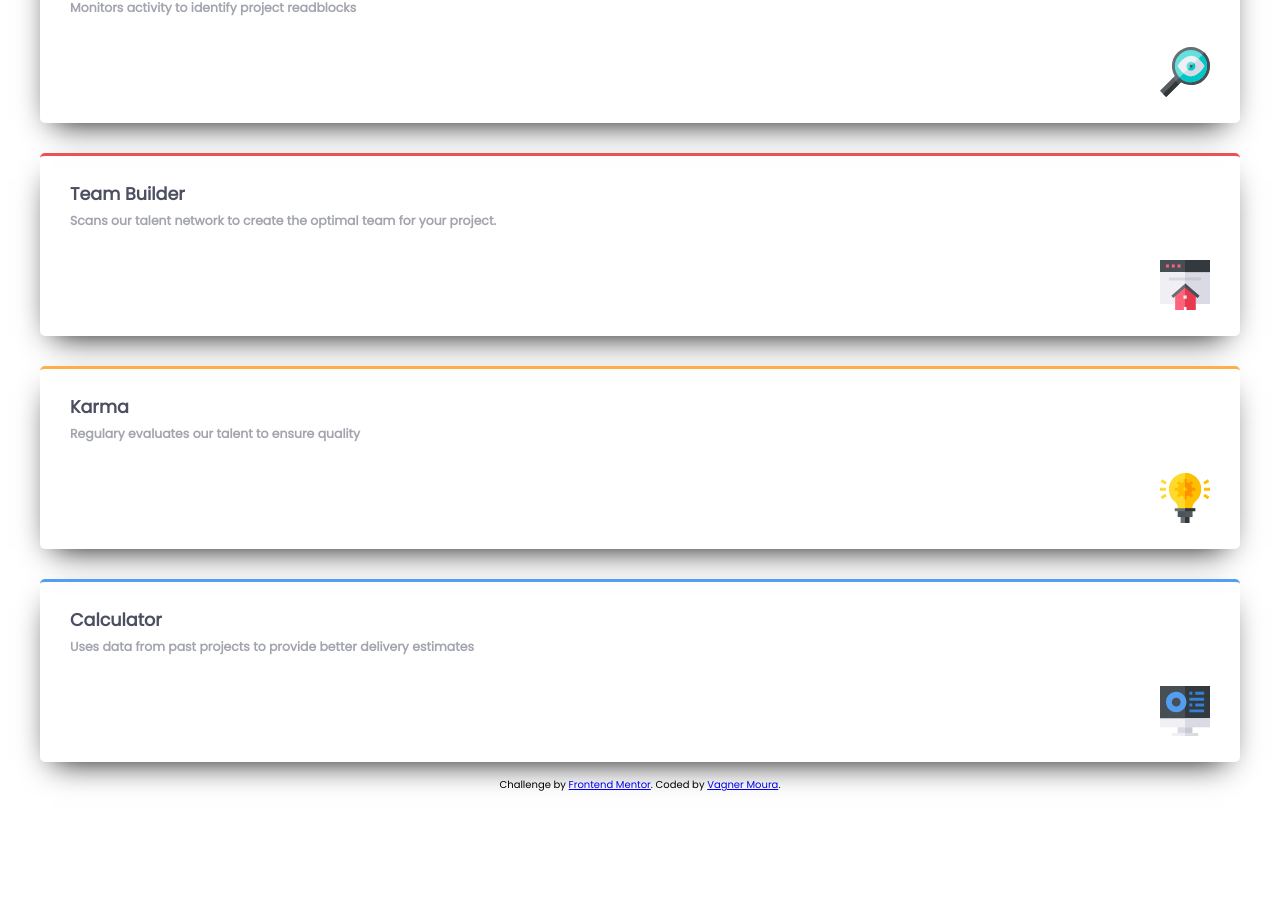
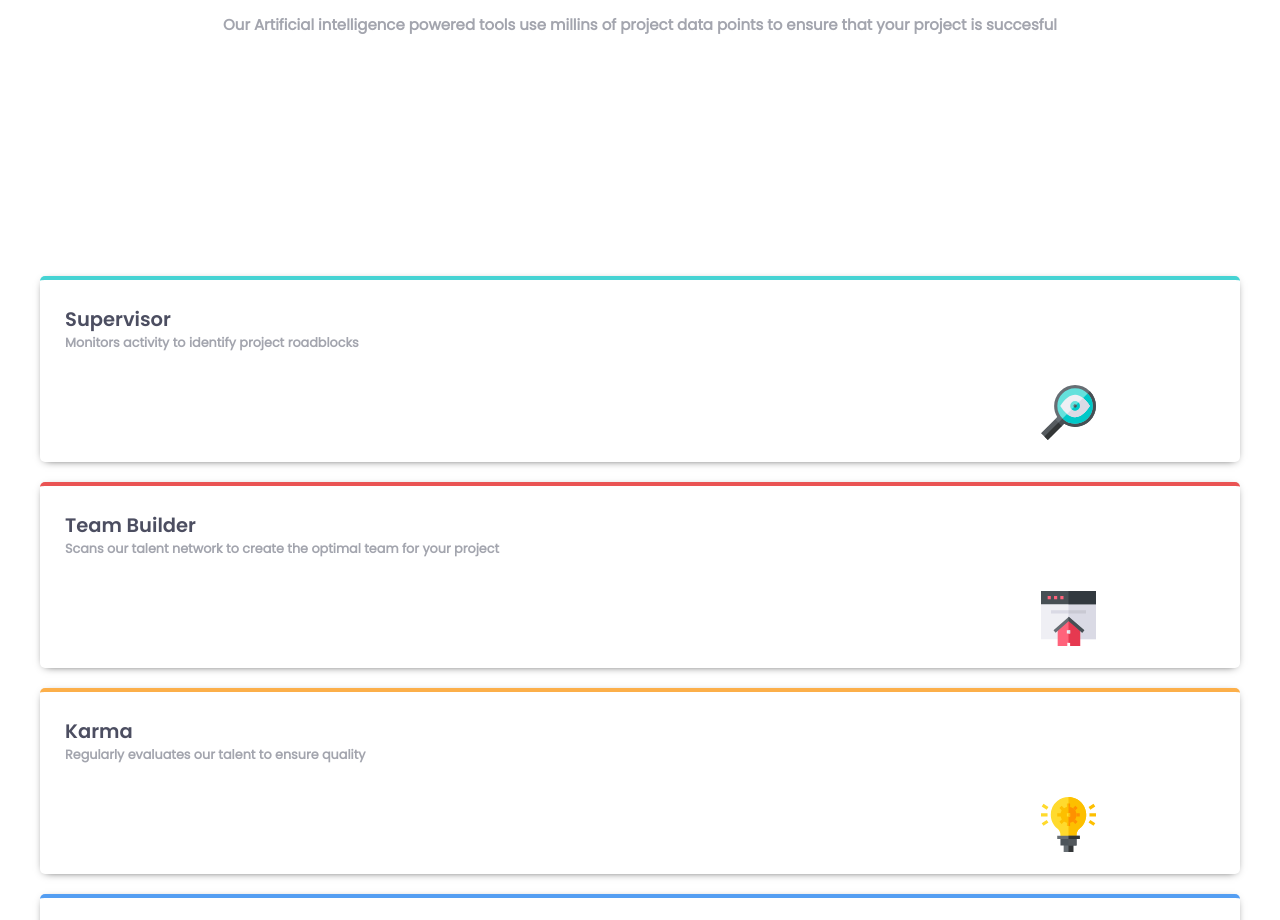
Before and after one commit to VagnerMouraMacedo/four-card-feature-section-master, a plain HTML site: page index.html in a window 1280 px wide. Shown: the part 317-1237 px from the top of the page. Before the commit the page ends 1150 px from the top, so only its background shows below. Drawn offline with Linux system fonts and the light colour scheme.

Commit message:
Nova att

```diff
--- a/index.html
+++ b/index.html
@@ -3,55 +3,54 @@
   <head>
     <meta charset="UTF-8" />
     <meta name="viewport" content="width=device-width, initial-scale=1.0" />
+    <link rel="stylesheet" href="style.css" />
     <title>Document</title>
-    <link rel="stylesheet" href="style.css" />
   </head>
   <body>
     <header>
-      <h2 class="text1">Realible, efficient delivery</h2>
-      <h1 class="text2">Powered by Technology</h1>
+      <h2 class="h1">Realible, efficient delivery</h2>
+      <h2 class="h2">Powered by Technology</h2>
       <p>
-        Our Artificial inteligence powered tools use millons of project data
-        points to ensure that your project is successful
+        Our Artificial intelligence powered tools use millins of project data
+        points to ensure that your project is succesful
       </p>
     </header>
-
     <section>
-      <div class="card1";" >
+      <div class="card one">
         <h3>Supervisor</h3>
-        <h5>Monitors activity to identify project readblocks</h5>
-        <div class="img"><img src="images/icon-supervisor.svg" alt="" /></div>
+        <p>Monitors activity to identify project roadblocks</p>
+        <img src="images/icon-supervisor.svg" alt="img-search" />
       </div>
-      <div class="card2">
+      <div class="card two">
         <h3>Team Builder</h3>
-        <h5>
-          Scans our talent network to create the optimal team for your project.
-        </h5>
-        <div class="img"><img src="images/icon-team-builder.svg" alt="" /></div>
+        <p>
+          Scans our talent network to create the optimal team for your project
+        </p>
+        <img src="images/icon-team-builder.svg" alt="img-house" />
       </div>
-      <div class="card3">
+      <div class="card three">
         <h3>Karma</h3>
-        <h5>
-          Regulary evaluates our talent to ensure quality
-        </h5>
-        <div class="img"><img src="images/icon-karma.svg" alt="" /></div>
+        <p>Regularly evaluates our talent to ensure quality</p>
+        <img
+          src="images/icon-karma.svg"
+          alt="img-
+        light-bulb"
+        />
       </div>
-      <div class="card4">
+      <div class="card four">
         <h3>Calculator</h3>
-        <h5>
-          Uses data from past projects to provide better delivery estimates
-        </h5>
-        <div class="img"><img src="images/icon-calculator.svg" alt="" /></div>
+        <p>Uses data from past projects to provide better delivery estimates</p>
+        <img src="images/icon-calculator.svg" alt="img-monitor" />
       </div>
     </section>
-
-    <div class="attribution">
+    <footer>
       Challenge by
       <a href="https://www.frontendmentor.io?ref=challenge" target="_blank"
         >Frontend Mentor</a
       >. Coded by
-      <a href="https://github.com/VagnerMouraMacedo" target="_blank"  >Vagner Moura</a>.
-    </div>
-
+      <a href="https://github.com/VagnerMouraMacedo" target="_blank"
+        >Vagner Moura</a
+      >.
+    </footer>
   </body>
 </html>
--- /dev/null
+++ b/style.scss
@@ -0,0 +1,107 @@
+* {
+  padding: 0;
+  margin: 0;
+  box-sizing: border-box;
+}
+:root {
+  /* ###Primary */
+  --Red: hsl(0, 78%, 62%);
+  --Cyan: hsl(180, 62%, 55%);
+  --Orange: hsl(34, 97%, 64%);
+  --Blue: hsl(212, 86%, 64%);
+  /* ### Neutral */
+  --Very-Dark-Blue: hsl(234, 12%, 34%);
+  --Grayish-Blue: hsl(229, 6%, 66%);
+  --Very-Light-Gray: hsl(0, 0%, 98%);
+}
+@font-face {
+  font-family: "Poppins-semibold";
+  src: url(fonts/Poppins-SemiBold.ttf);
+}
+@font-face {
+  font-family: "Poppins-light";
+  src: url(fonts/Poppins-Light.ttf);
+}
+@font-face {
+  font-family: "Poppins-regular";
+  src: url(fonts/Poppins-Regular.ttf);
+}
+body {
+  margin: 90px 40px 0;
+  font-family: "Poppins-semibold";
+  font-size: 15px;
+}
+header {
+  margin: 20% 0;
+  text-align: center;
+  width: 100%;
+  .h1 {
+    color: var(--Grayish-Blue);
+    font-family: "Poppins-light";
+    font-size: 1.6em;
+    font-weight: 100;
+  }
+  .h2 {
+    color: var(--Very-Dark-Blue);
+    margin-bottom: 20px;
+    font-size: 1.6em;
+  }
+  p {
+    color: var(--Grayish-Blue);
+    font-family: "Poppins-regular";
+    font-weight: 600;
+  }
+}
+section {
+  display: flex;
+  flex-direction: column;
+  align-items: center;
+  .card {
+    overflow: hidden;
+    display: flex;
+    flex-direction: column;
+    position: relative;
+    padding: 25px;
+    width: 100%;
+    height: auto;
+    box-shadow: 0px 2px 9px -5px;
+    margin-bottom: 20px;
+    border-radius: 5px;
+    h3 {
+      font-size: 1.3em;
+      color: var(--Very-Dark-Blue);
+    }
+    p {
+      color: var(--Grayish-Blue);
+      font-size: 0.85em;
+      font-weight: 600;
+      margin-bottom: 85px;
+      font-family: "Poppins-regular";
+    }
+    img {
+      width: 55px;
+      position: absolute;
+      bottom: 12%;
+      right: 12%;
+    }
+  }
+
+  .one {
+    border-top: 4px solid var(--Cyan);
+  }
+  .two {
+    border-top: 4px solid var(--Red);
+  }
+  .three {
+    border-top: 4px solid var(--Orange);
+  }
+  .four {
+    border-top: 4px solid var(--Blue);
+  }
+}
+footer {
+  width: 100%;
+  font-size: 0.6em;
+  text-align: center;
+  margin-bottom: 100px;
+}
```
Also changed, not shown: style.css, 1 other file.
